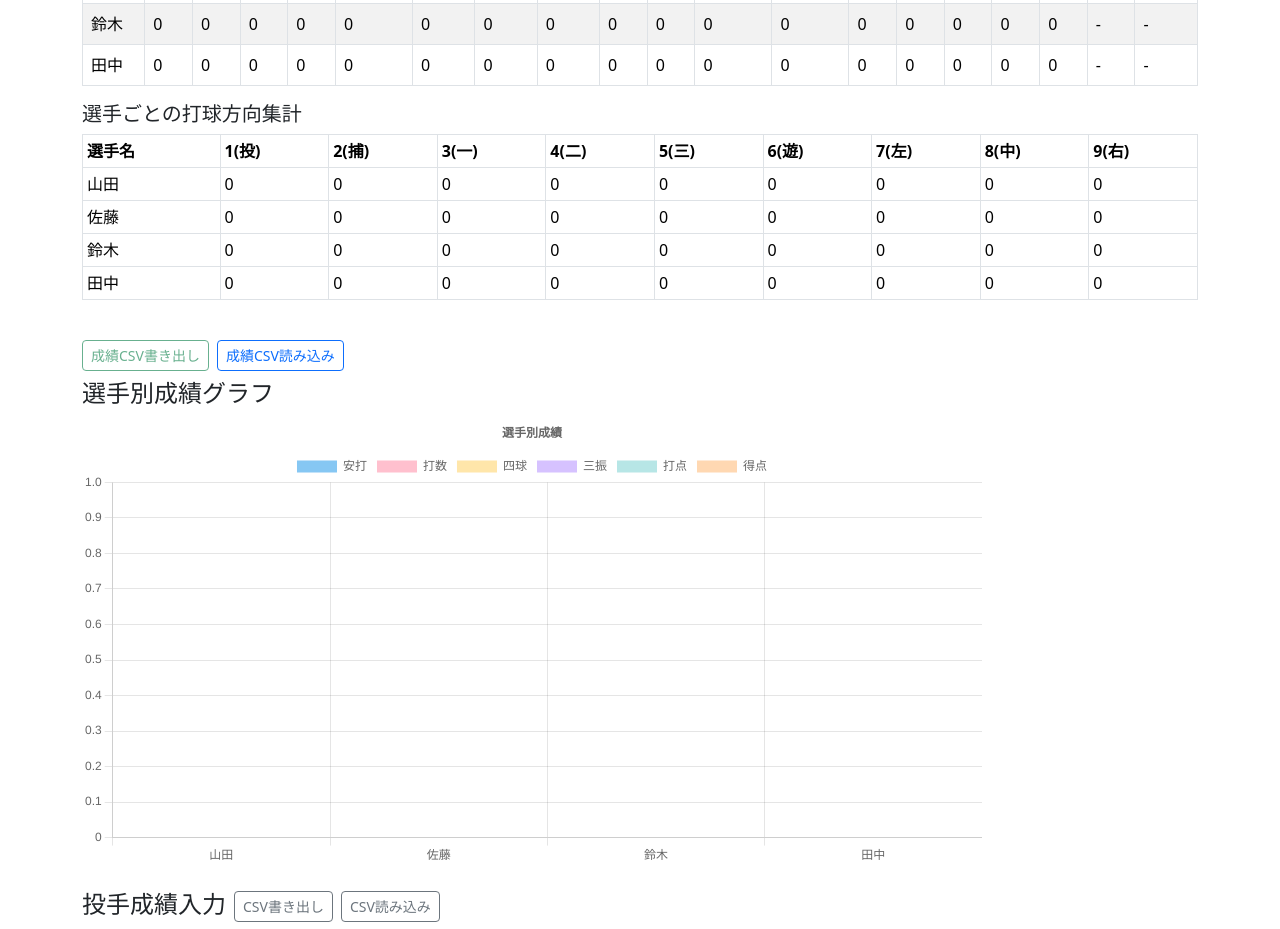
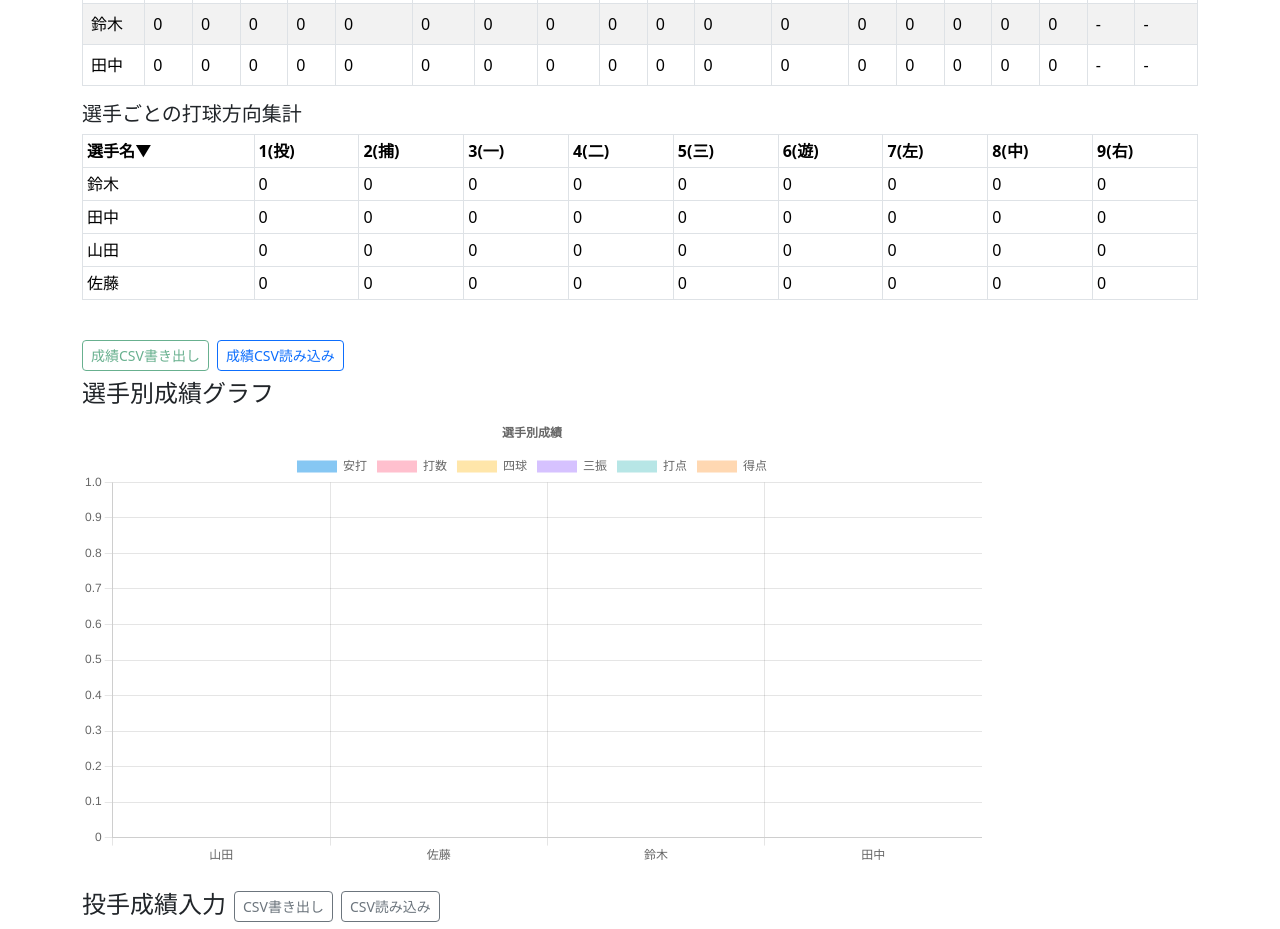
Before and after one commit to barca14-yume/-, a React (Create React App) app: page / in a window 1280 px wide. Shown: the part 880-1809 px from the top of the page. Built offline with nearby package versions, Linux system fonts and the light colour scheme.

Commit message:
打球方向集計テーブルにソート機能を追加

```diff
--- a/src/App.js
+++ b/src/App.js
@@ -958,30 +958,52 @@ function App() {
 
       {/* 打球方向集計テーブル */}
       {(() => {
+        const [battedSortKey, setBattedSortKey] = React.useState('player');
+        const [battedSortAsc, setBattedSortAsc] = React.useState(false);
         const battedDirections = calcBattedDirections(filteredRecords, players);
+        const dirKeys = ['1','2','3','4','5','6','7','8','9'];
+        // ソート用配列生成
+        let sortedPlayers = [...players];
+        sortedPlayers.sort((a, b) => {
+          if (battedSortKey === 'player') {
+            return battedSortAsc ? a.localeCompare(b) : b.localeCompare(a);
+          } else {
+            const va = battedDirections[a][battedSortKey];
+            const vb = battedDirections[b][battedSortKey];
+            if (va === vb) return a.localeCompare(b);
+            return battedSortAsc ? va - vb : vb - va;
+          }
+        });
+        const thStyle = {cursor:'pointer',userSelect:'none'};
         return (
           <div className="table-responsive mb-4">
             <h5>選手ごとの打球方向集計</h5>
             <table className="table table-bordered table-sm">
               <thead>
                 <tr>
-                  <th>選手名</th>
-                  <th>1(投)</th>
-                  <th>2(捕)</th>
-                  <th>3(一)</th>
-                  <th>4(二)</th>
-                  <th>5(三)</th>
-                  <th>6(遊)</th>
-                  <th>7(左)</th>
-                  <th>8(中)</th>
-                  <th>9(右)</th>
+                  <th style={thStyle} onClick={() => {
+                    if (battedSortKey === 'player') setBattedSortAsc(v=>!v);
+                    else { setBattedSortKey('player'); setBattedSortAsc(false); }
+                  }}>
+                    選手名{battedSortKey==='player'?(battedSortAsc?'▲':'▼'):''}
+                  </th>
+                  {dirKeys.map(dir => (
+                    <th key={dir} style={thStyle} onClick={() => {
+                      if (battedSortKey === dir) setBattedSortAsc(v=>!v);
+                      else { setBattedSortKey(dir); setBattedSortAsc(false); }
+                    }}>
+                      {dir}({
+                        { '1':'投', '2':'捕', '3':'一', '4':'二', '5':'三', '6':'遊', '7':'左', '8':'中', '9':'右' }[dir]
+                      }){battedSortKey===dir?(battedSortAsc?'▲':'▼'):''}
+                    </th>
+                  ))}
                 </tr>
               </thead>
               <tbody>
-                {players.map(p => (
+                {sortedPlayers.map(p => (
                   <tr key={p}>
                     <td>{p}</td>
-                    {['1','2','3','4','5','6','7','8','9'].map(dir => (
+                    {dirKeys.map(dir => (
                       <td key={dir}>{battedDirections[p][dir]}</td>
                     ))}
                   </tr>
```
